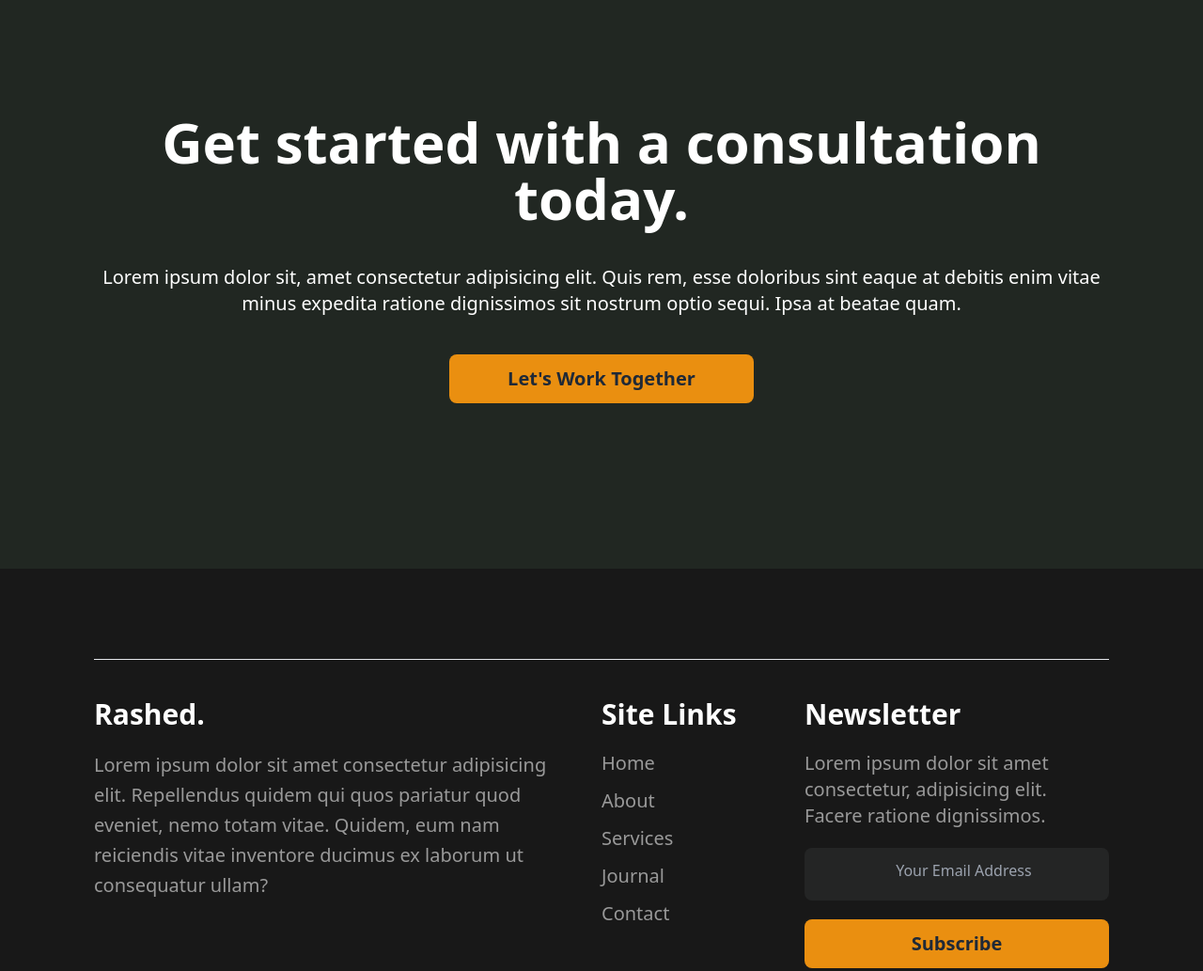
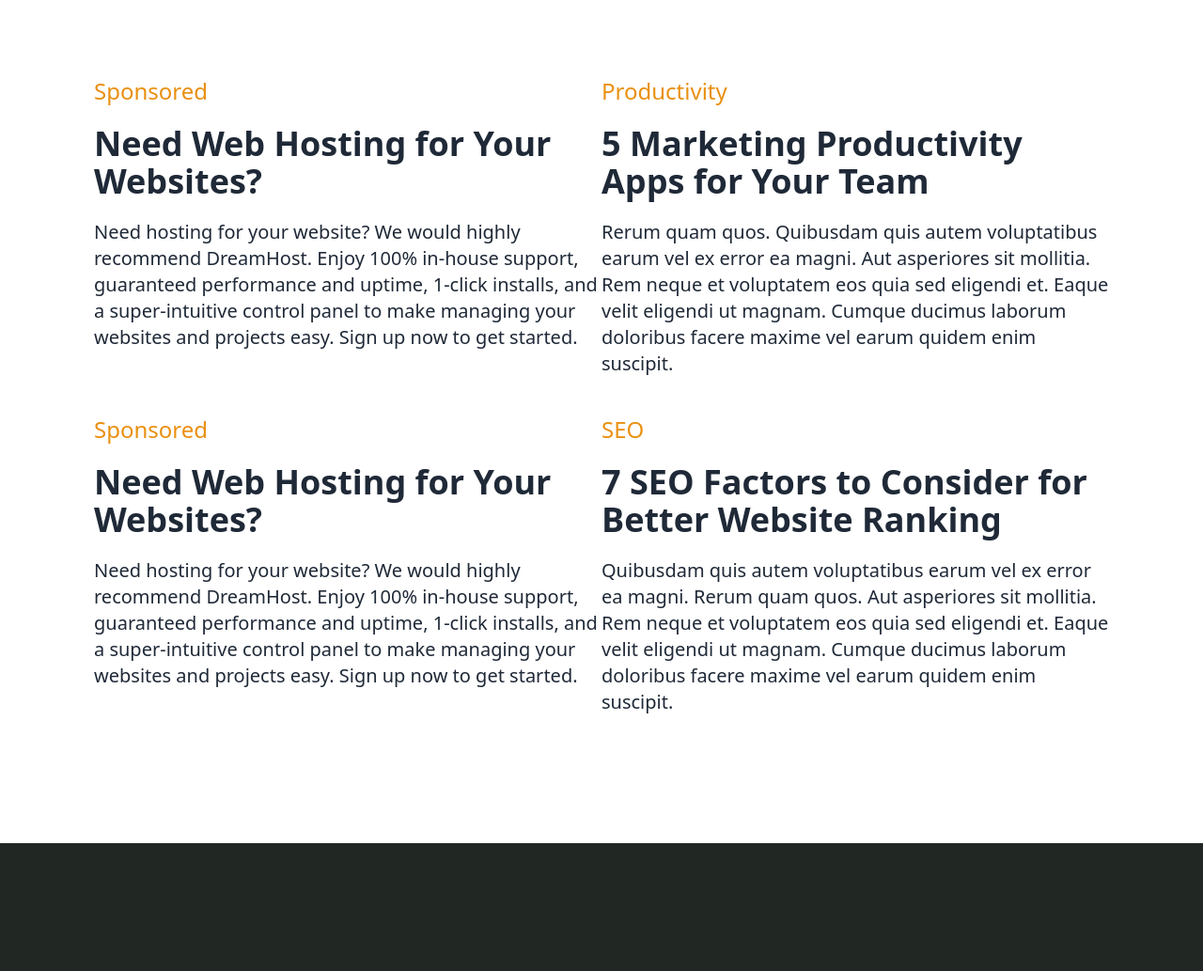
Before and after one commit to rashedahmed0/protfolio, a plain HTML site: page journal.html in a window 1280 px wide. Shown: the part 440-1473 px from the top of the page at 94% size. Drawn offline with nearby package versions, Linux system fonts and the light colour scheme.

Commit message:
blog section

```diff
--- a/journal.html
+++ b/journal.html
@@ -184,7 +184,7 @@
                         <a class="lets-btn bg-[]">Let's Work Together</a>
                     </div>
                 </div>
-                <section class="banner w-[90%] mx-auto pt-20 pb-5">
+                <section class="banner w-[90%] mx-auto pb-5">
                     <div class="flex justify-between flex-col lg:flex-row">
                         <div class="text text-white basis-[100%] text-center">
                             <div class="">
@@ -199,7 +199,60 @@
             </section>
         </div>
     </div>
+    <div class="max-w-[1200px] mx-auto py-24">
+        <div class="w-[90%] mx-auto">
+            <div class="pt-20 flex flex-wrap justify-between">
+                <div class="contect-blog1 w-full lg:w-[50%] pb-10">
+                    <h4 class="text-[#ea8f10] text-2xl pb-5 ">Sponsored</h4>
+                    <h1 class="text-4xl font-bold pb-5 ">Need Web Hosting for Your Websites?
+                    </h1>
+                    <p class="text-xl ">
+                        Need hosting for your website? We would highly recommend DreamHost. Enjoy 100% in-house
+                        support, guaranteed performance and uptime, 1-click installs, and a super-intuitive control
+                        panel to make managing your websites and projects easy. Sign up now to get started.
+                    </p>
 
+                </div>
+                <div class="contect-blog1 w-full lg:w-[50%] pb-10">
+                    <h4 class="text-[#ea8f10] text-2xl pb-5 ">Productivity</h4>
+                    <h1 class="text-4xl font-bold pb-5 ">5 Marketing Productivity Apps for Your Team
+                    </h1>
+                    <p class="text-xl">
+                        Rerum quam quos. Quibusdam quis autem voluptatibus earum vel ex error ea magni. Aut
+                        asperiores sit mollitia. Rem neque et voluptatem eos quia sed eligendi et. Eaque velit
+                        eligendi ut magnam. Cumque ducimus laborum doloribus facere maxime vel earum quidem enim
+                        suscipit.
+                    </p>
+
+                </div>
+                <div class="contect-blog1 w-full lg:w-[50%] pb-10 ">
+                    <h4 class="text-[#ea8f10] text-2xl pb-5 ">Sponsored</h4>
+                    <h1 class="text-4xl font-bold pb-5">Need Web Hosting for Your Websites?
+                    </h1>
+                    <p class="text-xl ">
+                        Need hosting for your website? We would highly recommend DreamHost. Enjoy 100% in-house
+                        support, guaranteed performance and uptime, 1-click installs, and a super-intuitive control
+                        panel to make managing your websites and projects easy. Sign up now to get started.
+                    </p>
+
+                </div>
+                <div class="contect-blog1 w-full lg:w-[50%] pb-10">
+                    <h4 class="text-[#ea8f10] text-2xl pb-5 ">SEO</h4>
+                    <h1 class="text-4xl font-bold pb-5 ">7 SEO Factors to Consider for Better Website
+                        Ranking
+                    </h1>
+                    <p class="text-xl ">
+                        Quibusdam quis autem voluptatibus earum vel ex error ea magni. Rerum quam quos. Aut
+                        asperiores sit mollitia. Rem neque et voluptatem eos quia sed eligendi et. Eaque velit
+                        eligendi ut magnam. Cumque ducimus laborum doloribus facere maxime vel earum quidem enim
+                        suscipit.
+                    </p>
+
+                </div>
+            </div>
+        </div>
+
+    </div>
 
 
     <div class="bg-[#212722] pb-20">
```
